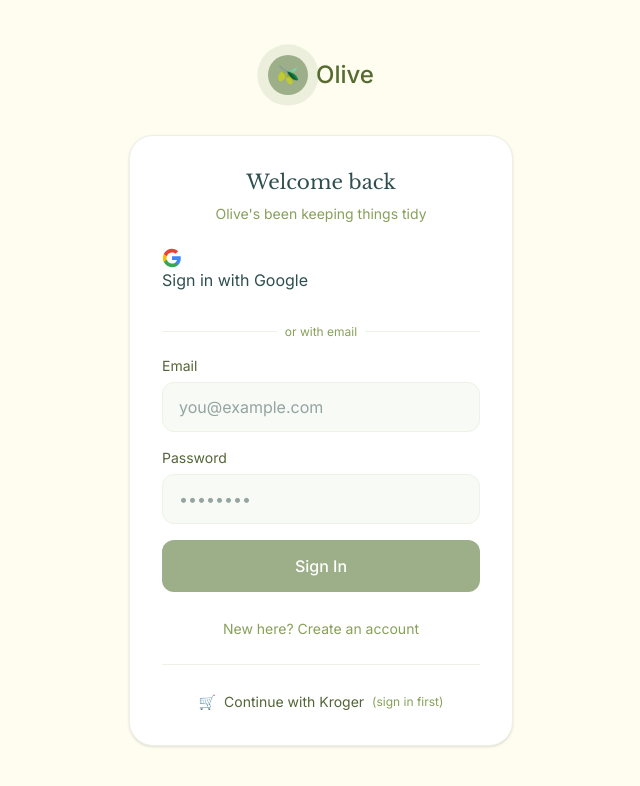
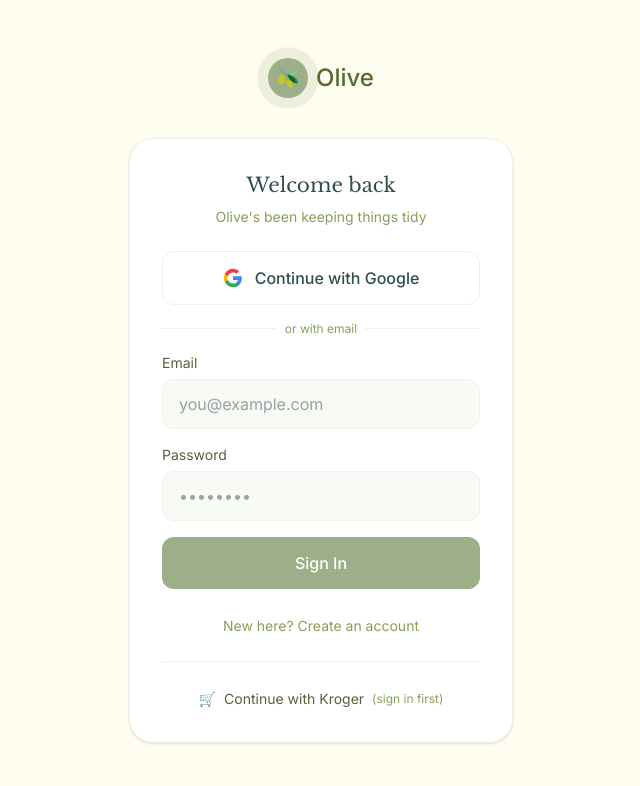
Before and after one commit to repairman29/olive, a Next.js app: page /login in a window 1280 px wide. Shown: the top 786 px of the page, without its empty margins (319-959 px from the left). Built offline with nearby package versions, Linux system fonts and the light colour scheme; no server answers.

Commit message:
Login: style Continue with Google to match app (Olive tokens, one row, focus ring)

```diff
--- a/src/app/login/SignInWithGoogle.tsx
+++ b/src/app/login/SignInWithGoogle.tsx
@@ -7,6 +7,12 @@
   redirectTo?: string
   className?: string
 }
+
+const baseButtonClass =
+  'w-full flex items-center justify-center gap-3 py-3.5 px-4 rounded-xl font-medium transition ' +
+  'bg-[var(--card)] border border-[var(--border)] text-[var(--cast-iron)] ' +
+  'hover:bg-[var(--olive-100)] hover:border-[var(--olive-300)] active:scale-[0.99] ' +
+  'focus:outline-none focus:ring-2 focus:ring-[var(--sage)] focus:ring-offset-2 focus:ring-offset-[var(--card)]'
 
 export function SignInWithGoogle({ onError, redirectTo = '/dashboard', className = '' }: SignInWithGoogleProps) {
   async function handleGoogleSignIn() {
@@ -34,12 +40,10 @@
     <button
       type="button"
       onClick={handleGoogleSignIn}
-      className={
-        className ||
-        'w-full flex items-center justify-center gap-2 py-3.5 border border-[var(--border)] rounded-xl hover:bg-[var(--input)] transition text-[var(--cast-iron)] font-medium bg-[var(--card)]'
-      }
+      className={`${baseButtonClass} ${className}`.trim()}
     >
-      <svg className="w-5 h-5" viewBox="0 0 24 24" aria-hidden>
+      <span className="flex-shrink-0 w-5 h-5" aria-hidden>
+        <svg className="w-full h-full" viewBox="0 0 24 24">
           <path
             fill="#4285F4"
             d="M22.56 12.25c0-.78-.07-1.53-.2-2.25H12v4.26h5.92c-.26 1.37-1.04 2.53-2.21 3.31v2.77h3.57c2.08-1.92 3.28-4.74 3.28-8.09z"
@@ -57,7 +61,8 @@
             d="M12 5.38c1.62 0 3.06.56 4.21 1.64l3.15-3.15C17.45 2.09 14.97 1 12 1 7.7 1 3.99 3.47 2.18 7.07l3.66 2.84c.87-2.6 3.3-4.53 6.16-4.53z"
           />
         </svg>
-      Sign in with Google
+      </span>
+      <span>Continue with Google</span>
     </button>
   )
 }
```
Lines whose indentation alone changed are shown as unchanged.
